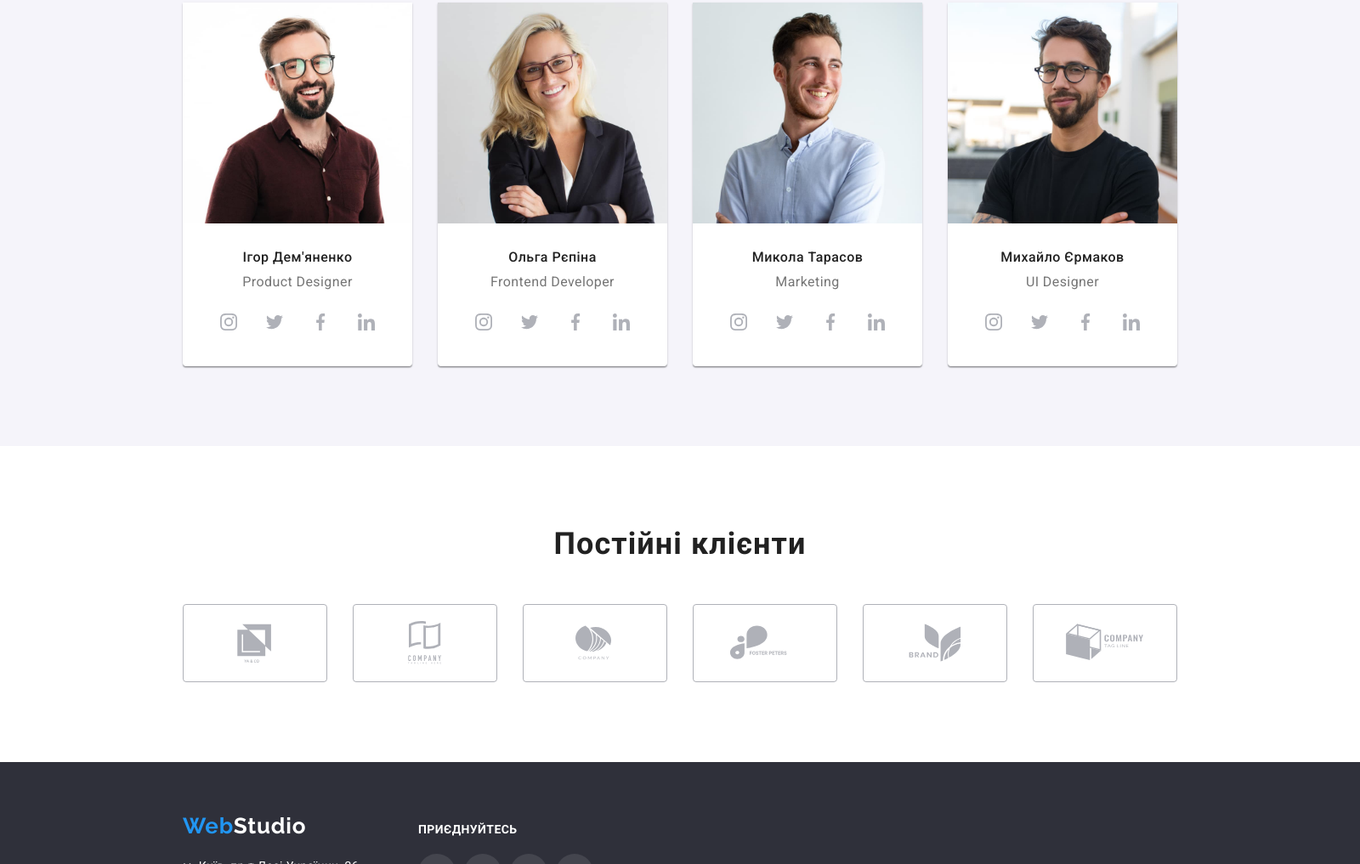
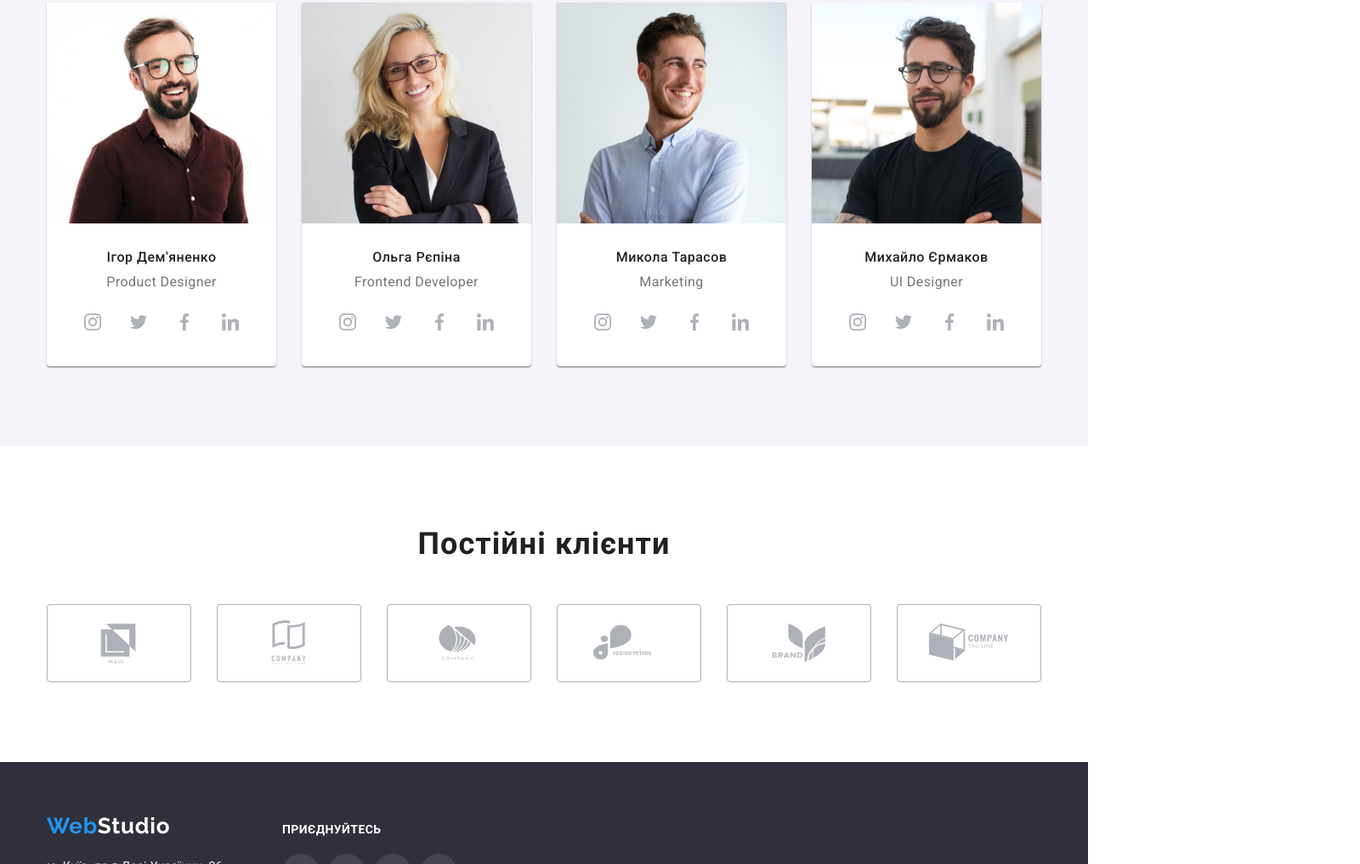
Before and after one commit to Kindual/goit-markup-hw-04, a plain HTML site: page index.html in a window 1280 px wide. Shown: the part 1783-2800 px from the top of the page at 85% size, 1600 px wide, since content can reach past the window. Drawn offline with nearby package versions, Linux system fonts and the light colour scheme.

Commit message:
редактура

```diff
--- a/css/main.css
+++ b/css/main.css
@@ -50,16 +50,11 @@ img {
 }
 
 .section {
-    width: 1600px;
-    margin-left: auto;
-    margin-right: auto;
     padding-top: 94px;
     padding-bottom: 94px;
 }
 
 .container {
-    display: flex;
-    align-items: center;
 
     width: 1200px;
     margin-left: auto;
@@ -76,6 +71,11 @@ img {
 
 /* ---------------------------------------------- */
 /* header & footer */
+.header .container {
+    display: flex;
+}
+
+
 .link,
 .link-portfolio {
     text-decoration: none;
@@ -170,11 +170,6 @@ header .link {
     margin-left: auto;
 }
 
-.footer div {
-    display: flex;
-    flex-direction: column;
-    align-items: flex-start;
-}
 .footer address {
     margin-top: 20px;
     display: flex;
@@ -192,12 +187,12 @@ address .item + .item {
 
 .container-foot + .container-foot {
     margin-left: 70px;
-    padding-top: 12px;
 }
 
 .footer .container {
     display: flex;
     flex-direction: row;
+    align-items: baseline;
 }
 
 .footer .title-methods {
@@ -394,14 +389,14 @@ address .item + .item {
     display: flex;
     padding-left: 32px;
     padding-right: 32px;
+    margin-top: 16px;
+    margin-bottom: 30px;
 }
 
 .list-team-socials .item {
     width: 44px;
     height: 44px;
     border-radius: 50%;
-    margin-top: 16px;
-    margin-bottom: 30px;
     fill: var(--accent-black);
     box-shadow: none;
 }
@@ -525,6 +520,7 @@ address .item + .item {
 .clients {
     display: flex;
     flex-direction: column;
+
 }
 .clients .list {
     display: flex;
@@ -533,6 +529,10 @@ address .item + .item {
 
 .clients .item + .item {
     margin-left: 30px;
+}
+
+.clients .item {
+    display: block;
 }
 
 .clients .list {
@@ -600,6 +600,7 @@ address .item + .item {
     justify-content: center;
     align-items: center;
     margin-bottom: 30px;
+    fill: currentColor;
 
     background-color: var(--team-info-bg);
 }
@@ -610,21 +611,26 @@ address .item + .item {
 }
 
 .clients .thumb {
+    width: 106px;
+    height: 60px;
+    fill: currentColor;
+}
+
+.client {
     width: 170px;
     height: 92px;
-    display: block;
+    display: flex;
     align-items: center;
     justify-content: center;
-    padding: 16px 32px;
-    fill: var(--icon-gray);
+    color: var(--icon-gray);
 
     border: 1px solid var(--icon-gray);
     border-radius: 4px;
 }
 
-.clients .client:hover .thumb,
-.clients .client:focus .thumb{
-    fill: var(--accent-blue);
+.clients .client:hover,
+.clients .client:focus {
+    color: var(--accent-blue);
     border: 1px solid var(--accent-blue);
 }
 
--- a/index.html
+++ b/index.html
@@ -18,7 +18,7 @@
   </head>
 
   <body>
-    <header class="section border header">
+    <header class="border header">
       <div class="container">
         <nav class="nav nav-box">
           <a href="" class="logo"> <span class="logo-blue">Web</span>Studio </a>
@@ -331,7 +331,7 @@
           </address>
         </div>
         <div class="container-foot socials">
-          <h2 class="title-methods">Приєднуйтесь</h2>
+          <b class="title-methods">Приєднуйтесь</b>
           <ul class="list">
             <li class="item">
               <a class="link-socials" href="">
```
